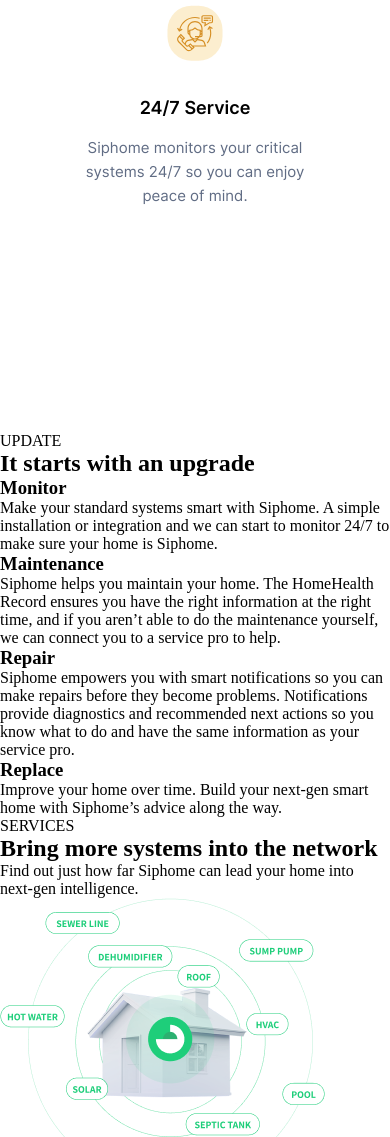
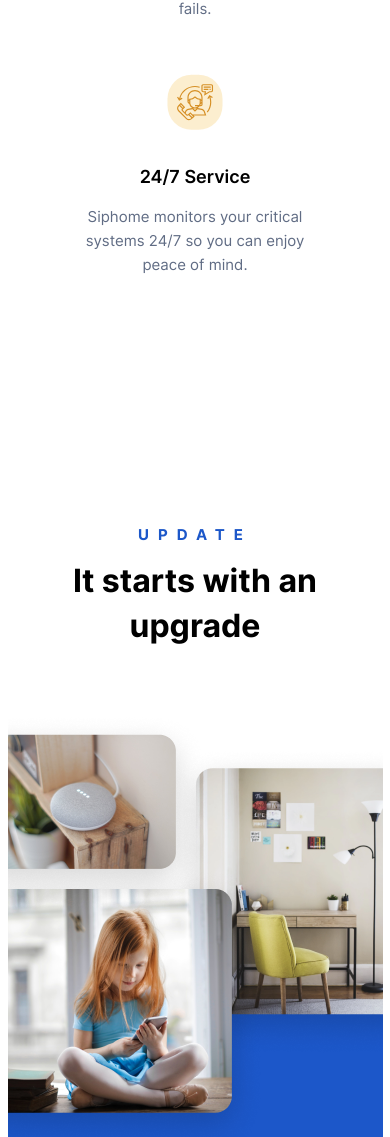
Before and after one commit to shurawi/siphome, a website: page source/index.html in a window 390 px wide. Shown: the part 2496-3633 px from the top of the page. Drawn offline with Linux system fonts and the light colour scheme.

Commit message:
adds update.scss styles for mobile version

```diff
--- a/source/index.html
+++ b/source/index.html
@@ -78,27 +78,27 @@
           </li>
         </ul>
       </section>
-      <section class="update">
+      <section class="update wrap">
         <div class="update__text">
           <span class="update__span">UPDATE</span>
           <h2 class="update__head">It starts with an upgrade</h2>
         </div>
         <ul class="update__list">
-          <li class="update__item">
+          <li class="update__item update__item--monitor">
             <h3 class="update__title">Monitor</h3>
-            <p class="update__para">Make your standard systems smart with Siphome. A simple installation or integration and we can start to monitor 24/7 to make sure your home is Siphome.</p>
+            <p class="update__para update__para--monitor">Make your standard systems smart with Siphome. A simple installation or integration and we can start to monitor 24/7 to make sure your home is Siphome.</p>
           </li>
-          <li class="update__item">
+          <li class="update__item update__item--maintenance">
             <h3 class="update__title">Maintenance</h3>
-            <p class="update__para">Siphome helps you maintain your home. The HomeHealth Record ensures you have the right information at the right time, and if you aren’t able to do the maintenance yourself, we can connect you to a service pro to help.</p>
+            <p class="update__para update__para--maintenance">Siphome helps you maintain your home. The HomeHealth Record ensures you have the right information at the right time, and if you aren’t able to do the maintenance yourself, we can connect you to a service pro to help.</p>
           </li>
-          <li class="update__item">
+          <li class="update__item update__item--repair">
             <h3 class="update__title">Repair</h3>
-            <p class="update__para">Siphome empowers you with smart notifications so you can make repairs before they become problems. Notifications provide diagnostics and recommended next actions so you know what to do and have the same information as your service pro.</p>
+            <p class="update__para update__para--repair">Siphome empowers you with smart notifications so you can make repairs before they become problems. Notifications provide diagnostics and recommended next actions so you know what to do and have the same information as your service pro.</p>
           </li>
-          <li class="update__item">
+          <li class="update__item update__item--replace">
             <h3 class="update__title">Replace</h3>
-            <p class="update__para">Improve your home over time. Build your next-gen smart home with Siphome’s advice along the way.</p>
+            <p class="update__para update__para--replace">Improve your home over time. Build your next-gen smart home with Siphome’s advice along the way.</p>
           </li>
         </ul>
       </section>
--- a/source/sass/blocks/features.scss
+++ b/source/sass/blocks/features.scss
@@ -79,7 +79,8 @@
 }
 
 .features__para--item {
-  margin: 16px 30px 23px;
+  margin: 16px 30px 0;
+  padding-bottom: 23px;
   font-size: 15px;
   line-height: 24px;
 }
--- /dev/null
+++ b/source/sass/blocks/update.scss
@@ -0,0 +1,80 @@
+.update {
+  height: 2035px;
+  margin: 0 auto;
+  background: url("../img/udate-pic-1.png") no-repeat,  url("../img/udate-pic-3.png") no-repeat, url("../img/udate-pic-2.png") no-repeat, url("../img/update-bg.png") no-repeat;
+  background-position: left 0px top 188px, left 0px top 342px, right 0px top 222px, left 0px top 415px;
+}
+
+.update__text {
+  text-align: center;
+}
+
+.update__span {
+  font-size: 15px;
+  line-height: 21px;
+  font-family: "Inter-Bold";
+  text-transform: uppercase;
+  letter-spacing: 0.6em;
+  color: #1C57C9;
+}
+
+.update__head {
+  margin: 13px 28px 0;
+  font-size: 32px;
+  line-height: 45px;
+  font-family: "Inter-Bold";
+  color: #000000;
+}
+
+.update__list {
+  margin-top: 506px;
+  text-align: center;
+}
+
+.update__item {
+  margin-bottom: 36px;
+
+  &--monitor {
+    background: url("../img/icon-monitor.svg") no-repeat;
+    background-position: left 50% top 40px;
+  }
+
+  &--maintenance {
+    background: url("../img/icon-maintenance.svg") no-repeat;
+    background-position: left 50% top 40px;
+  }
+
+  &--repair {
+    background: url("../img/icon-repair.svg") no-repeat;
+    background-position: left 50% top 40px;
+  }
+
+  &--replace {
+    background: url("../img/icon-replace.svg") no-repeat;
+    background-position: left 50% top 40px;
+  }
+}
+
+.update__title {
+  padding-top: 124px;
+  font-size: 18px;
+  line-height: 24px;
+  font-family: "Inter-Bold";
+  color: #ffffff;
+}
+
+.update__para {
+  margin: 16px 27px 0;
+  font-size: 15px;
+  line-height: 24px;
+  font-family: "Inter-Regular";
+  color: #ffffff;
+
+  &--monitor {
+    padding-bottom: 40px;
+  }
+
+  &--maintenance {
+    padding-bottom: 16px;
+  }
+}
--- a/source/sass/style.scss
+++ b/source/sass/style.scss
@@ -1,4 +1,5 @@
 @import "scaffolding.scss";
 @import "variables.scss";
 @import "blocks/header.scss";
-@import "blocks/features.scss"
+@import "blocks/features.scss";
+@import "blocks/update.scss"
```
Also changed, not shown: source/css/style.min.css, source/img/icon-maintenance.svg (added), source/img/icon-monitor.svg (added), source/img/icon-repair.svg (added), source/img/icon-replace.svg (added), source/img/udate-pic-1.png (added), source/img/udate-pic-2.png (added), source/img/udate-pic-3.png (added), source/img/update-bg.png (added), 1 other file.
